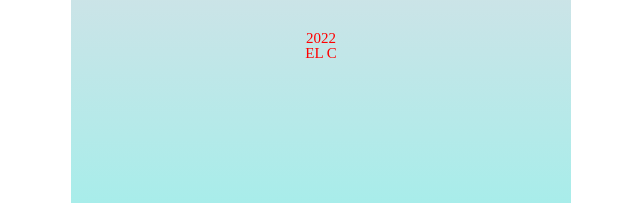
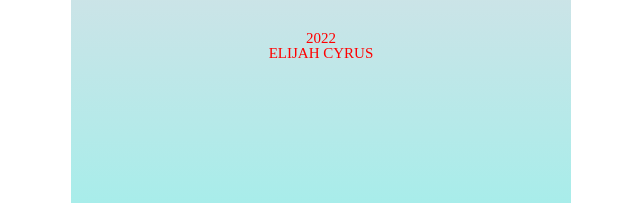
Before and after one commit to ilkirov/The-Life-of-Coder, a plain HTML site: page index.html in a window 1280 px wide. Shown: the part 305-521 px from the top of the page, 319-959 px from the left. Drawn offline with Linux system fonts and the light colour scheme.

Commit message:
add readme

```diff
--- a/index.html
+++ b/index.html
@@ -12,7 +12,7 @@
     <h2>Coder</h2>
     <img src="https://images.unsplash.com/photo-1668778304484-a9fac5b3a4a2?ixlib=rb-4.0.3&ixid=MnwxMjA3fDB8MHxwaG90by1wYWdlfHx8fGVufDB8fHx8&auto=format&fit=crop&w=928&q=80" alt="картинка на обложке">
     <h3>2022</h3>
-    <h3>El C</h3>
+    <h3>Elijah Cyrus</h3>
     </div>
   <p><a href="https://www.noisli.com" target="_blank">Плейлист</a> для беспечного занятия кодингом.</p>
   <p>Один раз послушал — семь раз покодил.</p>
```
Also changed, not shown: 1 other file.
